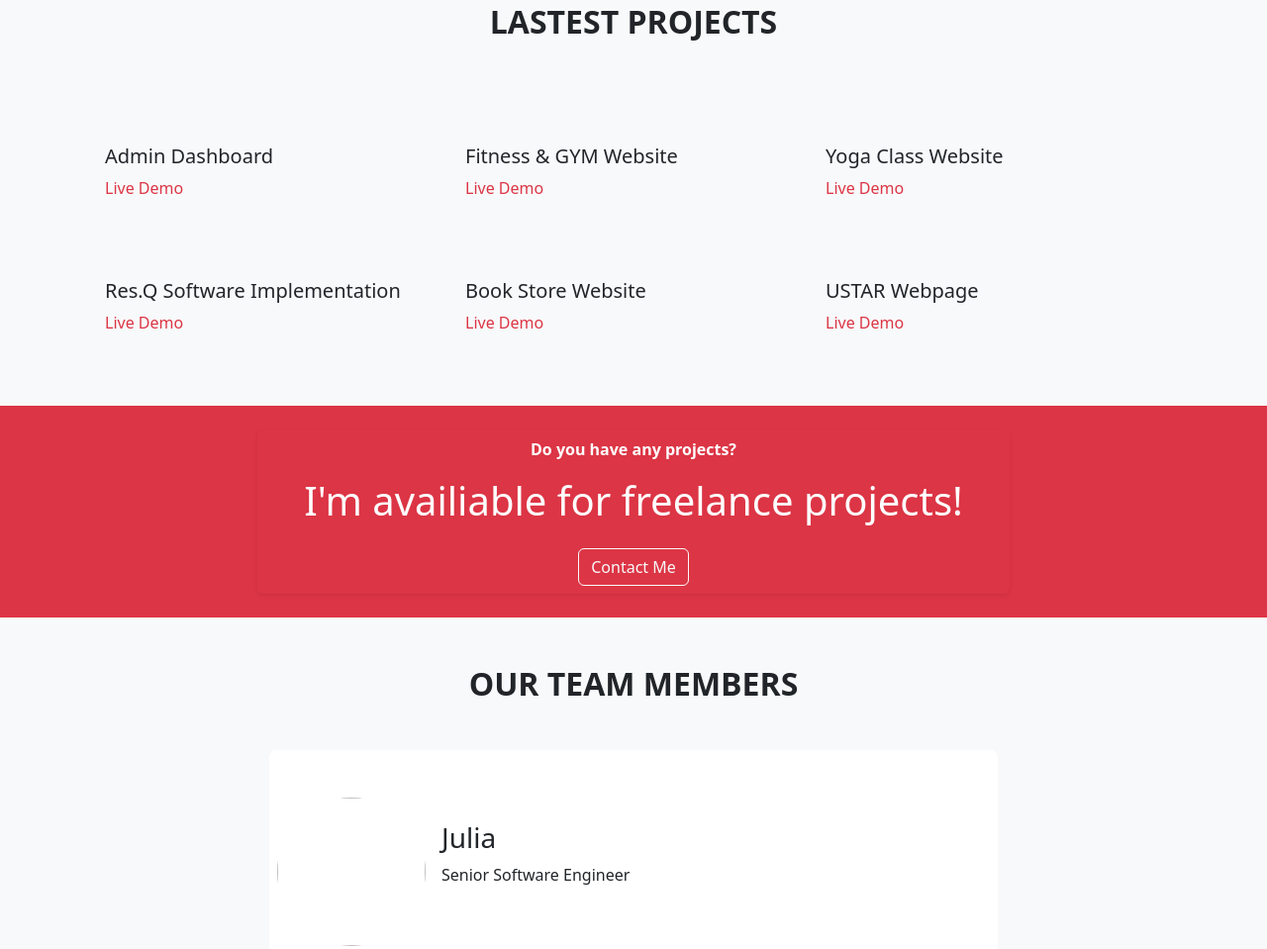
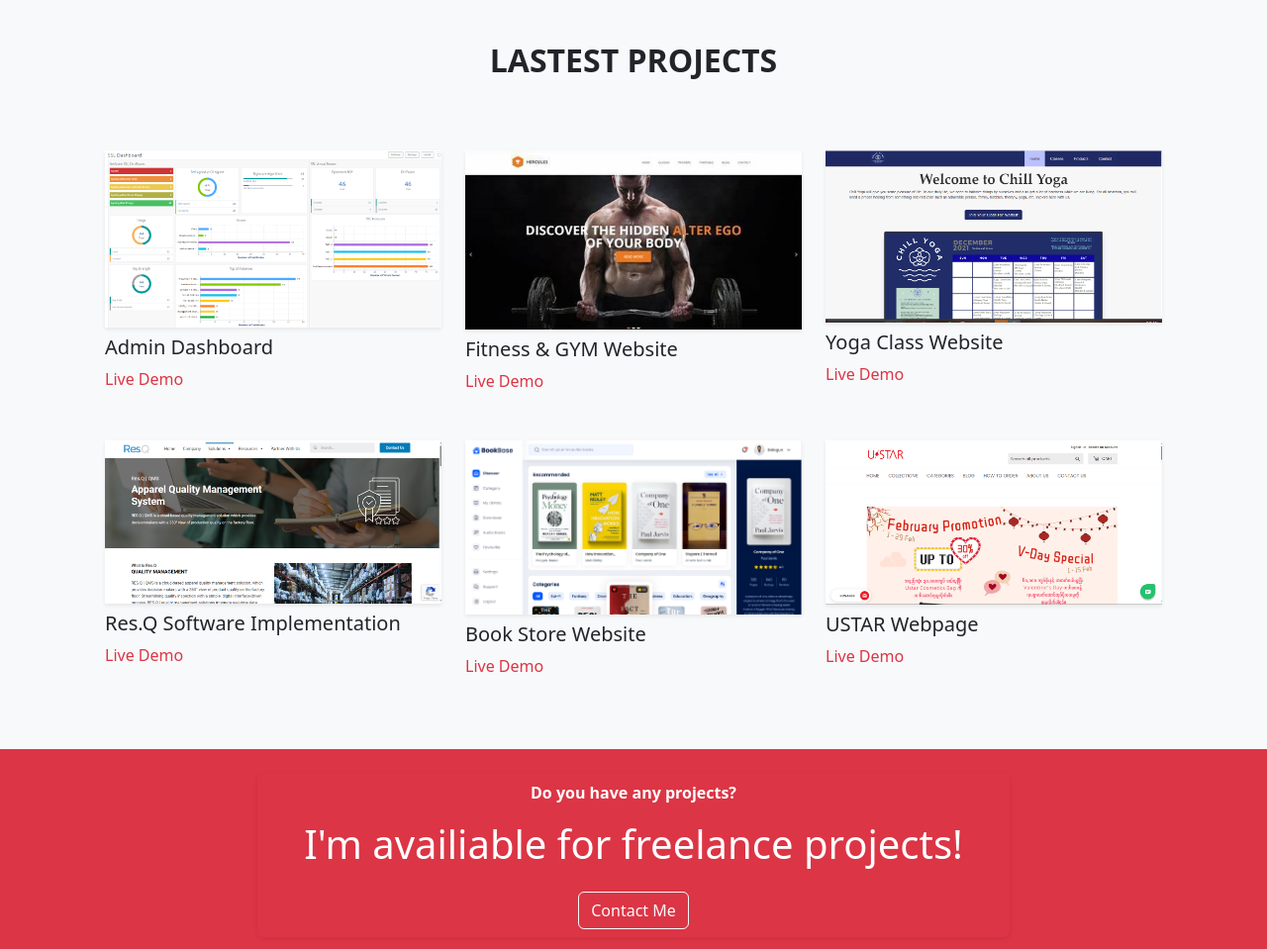
Before and after one commit to aycharm22/meacm.github.io, a plain HTML site: page index.html in a window 1280 px wide. Shown: the part 1448-2407 px from the top of the page at 99% size. Drawn offline with nearby package versions, Linux system fonts and the light colour scheme.

Commit message:
Update index.html

```diff
--- a/index.html
+++ b/index.html
@@ -52,7 +52,7 @@
                 <div class="row min-vh-75 align-item-center">
                     <div class="col-md-6 mt-5">
                         <div class="text-center">
-                            <img src="./image/my-img.PNG" alt="" width="60%" height="60%" class="rounded-circle shadow-sm">
+                            <img src="./my-img.PNG" alt="" width="60%" height="60%" class="rounded-circle shadow-sm">
                         </div>
                     </div>
                     <div class="col-md-6 mt-5 order-md-first">
@@ -214,7 +214,7 @@
                             <div class="row p-4">
                                 <div class="col-md-6 col-lg-4 mb-4">
                                     <div class="item">
-                                        <img src="./image/Pj-1.png" alt="" class="w-100 h-200px shadow-sm img-thumpnail">
+                                        <img src="./Pj-1.png" alt="" class="w-100 h-200px shadow-sm img-thumpnail">
                                         <h3 class="fs-5 my-2">Admin Dashboard</h3>
                                         <p class="mb-4">
                                             <a href="#" class="text-decoration-none text-danger">Live Demo</a>
@@ -224,7 +224,7 @@
 
                                 <div class="col-md-6 col-lg-4 mb-4">
                                     <div class="item">
-                                        <img src="./image/Pj-2.jpeg" alt="" class="w-100 h-200px shadow-sm img-thumpnail">
+                                        <img src="./Pj-2.jpeg" alt="" class="w-100 h-200px shadow-sm img-thumpnail">
                                         <h3 class="fs-5 my-2">Fitness & GYM Website</h3>
                                         <p class="mb-4">
                                             <a href="#" class="text-decoration-none text-danger">Live Demo</a>
@@ -234,7 +234,7 @@
 
                                 <div class="col-md-6 col-lg-4 mb-4">
                                     <div class="item">
-                                        <img src="./image/Pj-3.PNG" alt="" class="w-100 h-200px shadow-sm img-thumpnail">
+                                        <img src="./Pj-3.PNG" alt="" class="w-100 h-200px shadow-sm img-thumpnail">
                                         <h3 class="fs-5 my-2">Yoga Class Website</h3>
                                         <p class="mb-4">
                                             <a href="#" class="text-decoration-none text-danger">Live Demo</a>
@@ -244,7 +244,7 @@
 
                                 <div class="col-md-6 col-lg-4 mb-4">
                                     <div class="item">
-                                        <img src="./image/Pj-4.PNG" alt="" class="w-100 h-200px shadow-sm img-thumpnail">
+                                        <img src="./Pj-4.PNG" alt="" class="w-100 h-200px shadow-sm img-thumpnail">
                                         <h3 class="fs-5 my-2">Res.Q Software Implementation</h3>
                                         <p class="mb-4">
                                             <a href="#" class="text-decoration-none text-danger">Live Demo</a>
@@ -254,7 +254,7 @@
 
                                 <div class="col-md-6 col-lg-4 mb-4">
                                     <div class="item">
-                                        <img src="./image/Pj-5.png" alt="" class="w-100 h-200px shadow-sm img-thumpnail">
+                                        <img src="./Pj-5.png" alt="" class="w-100 h-200px shadow-sm img-thumpnail">
                                         <h3 class="fs-5 my-2">Book Store Website</h3>
                                         <p class="mb-4">
                                             <a href="#" class="text-decoration-none text-danger">Live Demo</a>
@@ -264,7 +264,7 @@
 
                                 <div class="col-md-6 col-lg-4 mb-4">
                                     <div class="item">
-                                        <img src="./image/Pj-6.PNG" alt="" class="w-100 h-200px shadow-sm img-thumpnail">
+                                        <img src="./Pj-6.PNG" alt="" class="w-100 h-200px shadow-sm img-thumpnail">
                                         <h3 class="fs-5 my-2">USTAR Webpage</h3>
                                         <p class="mb-4">
                                             <a href="#" class="text-decoration-none text-danger">Live Demo</a>
@@ -313,7 +313,7 @@
                                     <!--Card Start-->
                                     <div class="carousel-item active bg-white shadow-sm rounded px-2 py-5 mb-3">
                                         <div class="d-flex align-item-center">
-                                            <img src="./image/pp1.jpeg" alt="" class="img-thumpnail rounded-circle" style="width: 150px; height: 150px;">
+                                            <img src="./pp1.jpeg" alt="" class="img-thumpnail rounded-circle" style="width: 150px; height: 150px;">
                                             <div class="fs-10 my-4 ms-3">
                                                 <h3>Julia</h3>
                                                 <p>Senior Software Engineer</p>
@@ -333,7 +333,7 @@
 
                                     <div class="carousel-item bg-white shadow-sm rounded px-2 py-5 mb-3">
                                         <div class="d-flex align-item-center">
-                                            <img src="./image/pp2.jpg" alt="" class="img-thumpnail rounded-circle" style="width: 150px; height: 150px;">
+                                            <img src="./pp2.jpg" alt="" class="img-thumpnail rounded-circle" style="width: 150px; height: 150px;">
                                             <div class="fs-10 my-4 ms-3">
                                                 <h3>Helen</h3>
                                                 <p>Senior Software Engineer</p>
@@ -353,7 +353,7 @@
 
                                     <div class="carousel-item bg-white shadow-sm rounded px-2 py-5 mb-3">
                                         <div class="d-flex align-item-center">
-                                            <img src="./image/pp3.jpg" alt="" class="img-thumpnail rounded-circle" style="width: 150px; height: 150px;">
+                                            <img src="./pp3.jpg" alt="" class="img-thumpnail rounded-circle" style="width: 150px; height: 150px;">
                                             <div class="fs-10 my-4 ms-3">
                                                 <h3>Jake</h3>
                                                 <p>Senior Software Engineer</p>
```
